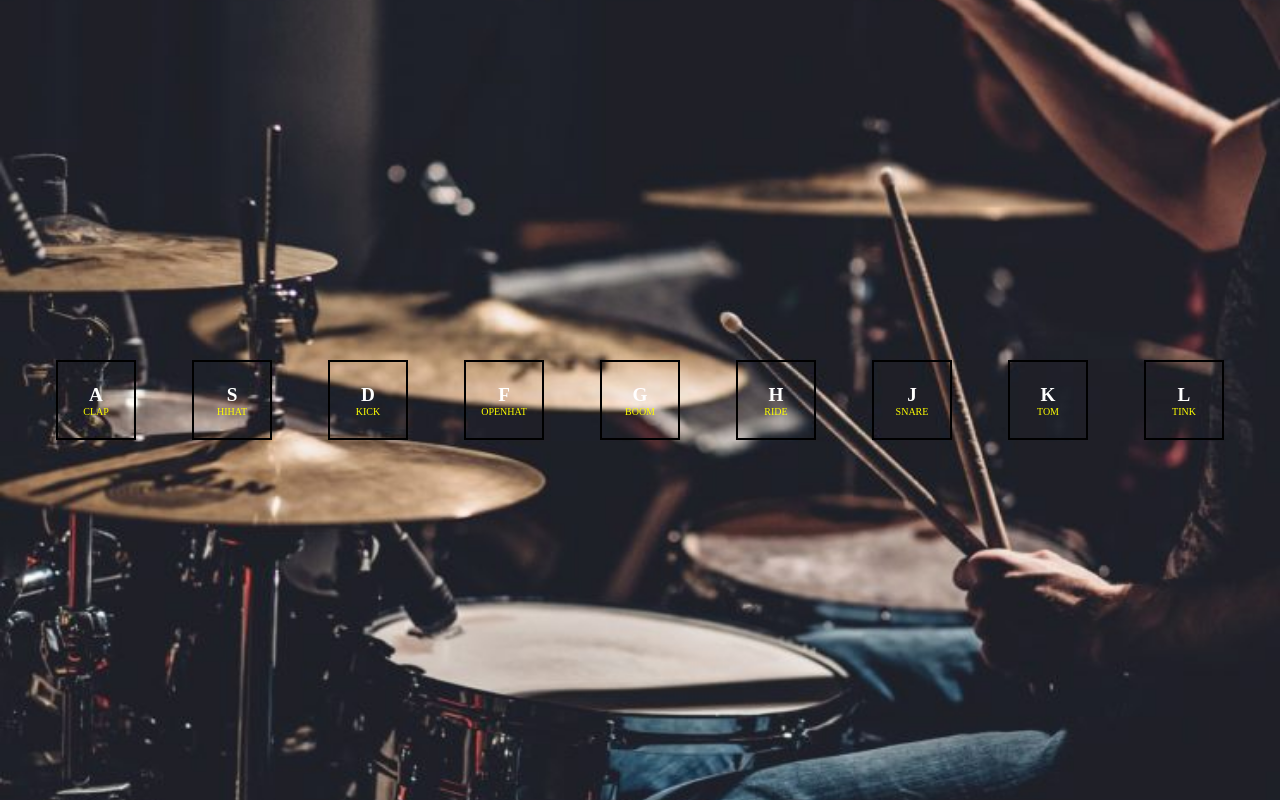
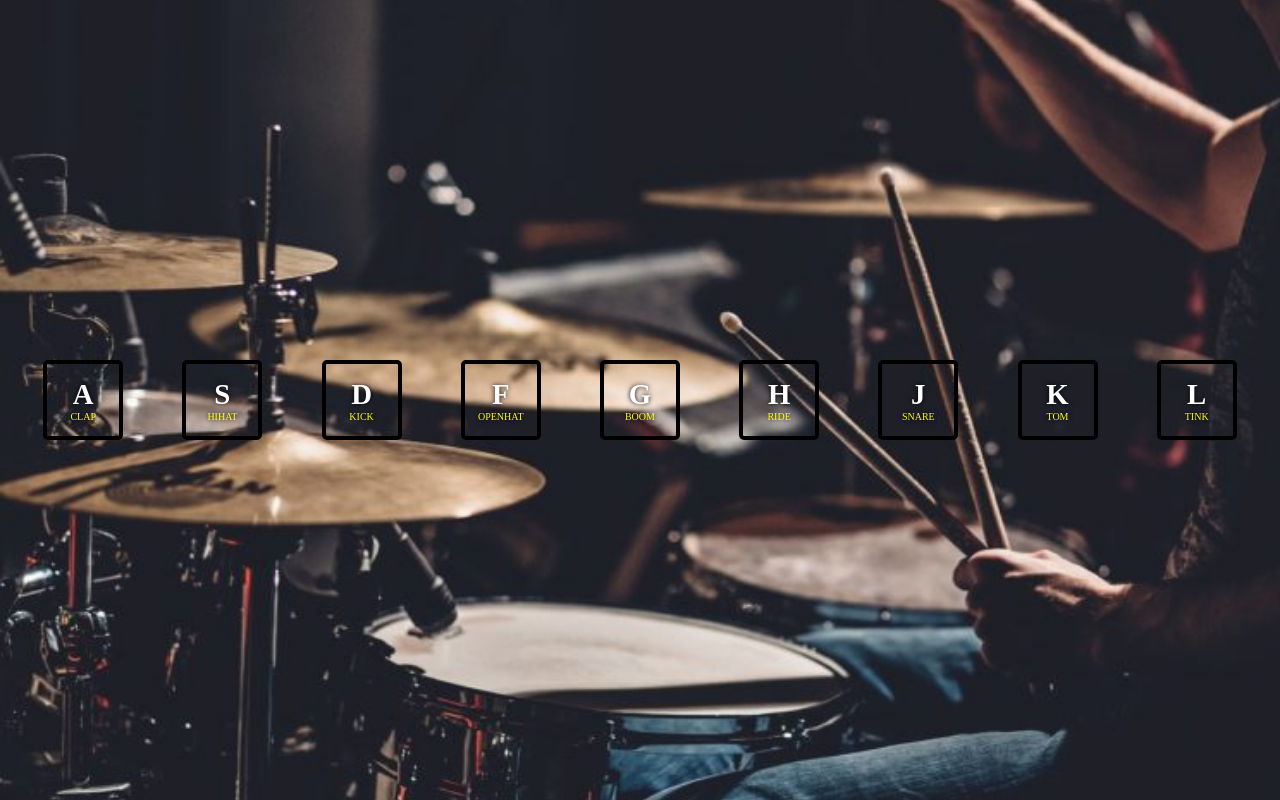
Before and after one commit to PrajilPradeep/KeyboardDrumKit, a plain HTML site: page index.html in a window 1280 px wide. Drawn offline with Linux system fonts and the light colour scheme.

Commit message:
Update key style

```diff
--- a/script.js
+++ b/script.js
@@ -1,5 +1,6 @@
 document.addEventListener('keydown', function(e){
     console.log(e.keyCode);
     const audio = document.querySelector(`audio[data-key="${e.keyCode}"]`);
+    if (!audio) return;
     audio.play();
 })
--- a/style.css
+++ b/style.css
@@ -25,16 +25,18 @@ body{
 .key{
     height: 80px;
     width: 80px;
-    border: 2px solid black;
+    border: 4px solid black;
+    border-radius: 5px;
+    margin: 1rem;
+    font-size: 1.5rem;
     padding: 20px;
     display: flex;
     flex-direction: column;
     justify-content: center;
     align-items: center;
     transition: 0.2s all;
-    /* font-weight: bold;
-    text-align: center; */
-    /* font-size: 14px; */
+    text-shadow: 0 0 5px black;
+    transition: all 0.07s;
 }
 
 .label{
```
